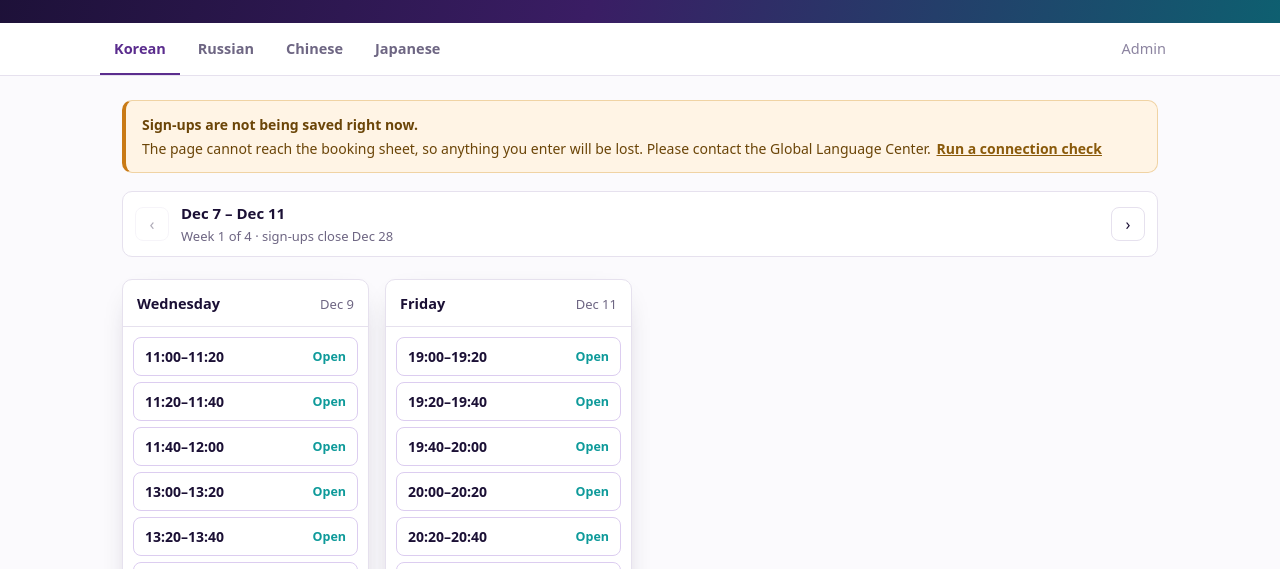
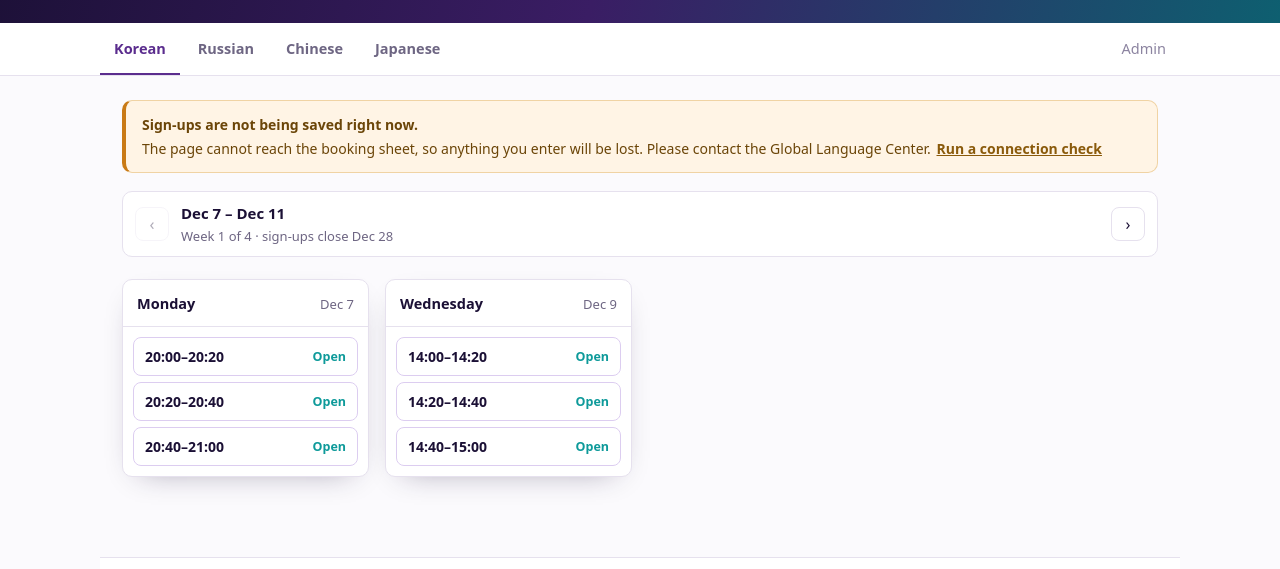
Before and after one commit to walu58/GLC-sign-up, a plain HTML site: page index.html in a window 1280 px wide. Shown: the part 208-777 px from the top of the page. Drawn offline with Linux system fonts and the light colour scheme; a web font is replaced by a local one.

Commit message:
Update index.html

```diff
--- a/index.html
+++ b/index.html
@@ -335,17 +335,17 @@ const BOOKING_CLOSES = "2026-12-28";
 //   closesOn: "YYYY-MM-DD" — and none after it.
 const SCHEDULE = {
   Korean: {
-    mon: [],
+    mon: [["20:00","21:00"]],
     tue: [],
-    wed: [["11:00","12:00"],["13:00","15:00"]],
+    wed: [["14:00","15:00"]],
     thu: [],
-    fri: [["19:00","21:00"]]
+    fri: []
   },
   Russian: {
     mon: [],
     tue: [],
     wed: [],
-    thu: [["11:00","12:00"],["13:00","16:00"]],
+    thu: [["11:00","12:00"],["16:00","18:00"]],
     fri: []
   },
   Chinese: {
@@ -358,8 +358,8 @@ const SCHEDULE = {
   Japanese: {
     mon: [],
     tue: [],
-    wed: [["15:00","16:00"]],
-    thu: [["10:00","14:00"],["17:00","18:00"]],   // 14:00-17:00 is not available
+    wed: [["15:00","16:00"],["20:00","21:00"]],
+    thu: [["13:00","14:00"],["17:00","18:00"]],
     fri: []
   }
 };
```
